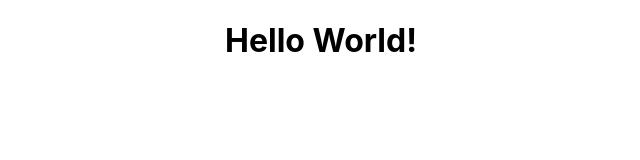
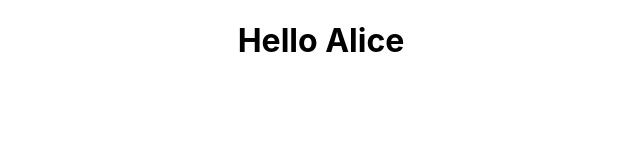
Before and after one commit to anshikachaurasiya-cedcoss/React, a React (Create React App) app: page / in a window 1280 px wide. Shown: the top 160 px of the page, without its empty margins (319-959 px from the left). Built offline with nearby package versions, Linux system fonts and the light colour scheme.

Commit message:
Q1. c.  Make a functional component as child of App.js and pass your name as prop

```diff
--- a/src/App.js
+++ b/src/App.js
@@ -4,7 +4,7 @@ import Greet from './Components/Greet';
 function App() {
   return (
     <div className="App">
-      <Greet/>
+      <Greet name="Alice"/>
     </div>
   );
 }
--- a/src/Components/Greet.js
+++ b/src/Components/Greet.js
@@ -4,8 +4,10 @@ import React from 'react'
 //     return <h1>Hello World!</h1>
 // }
 
-const Greet=()=>{
-    return <h1>Hello World!</h1>
+// const Greet=()=>{
+//     return <h1>Hello World!</h1>
+// }
+const Greet=(props)=>{
+    return <h1>Hello {props.name}</h1>
 }
-
 export default Greet
```
